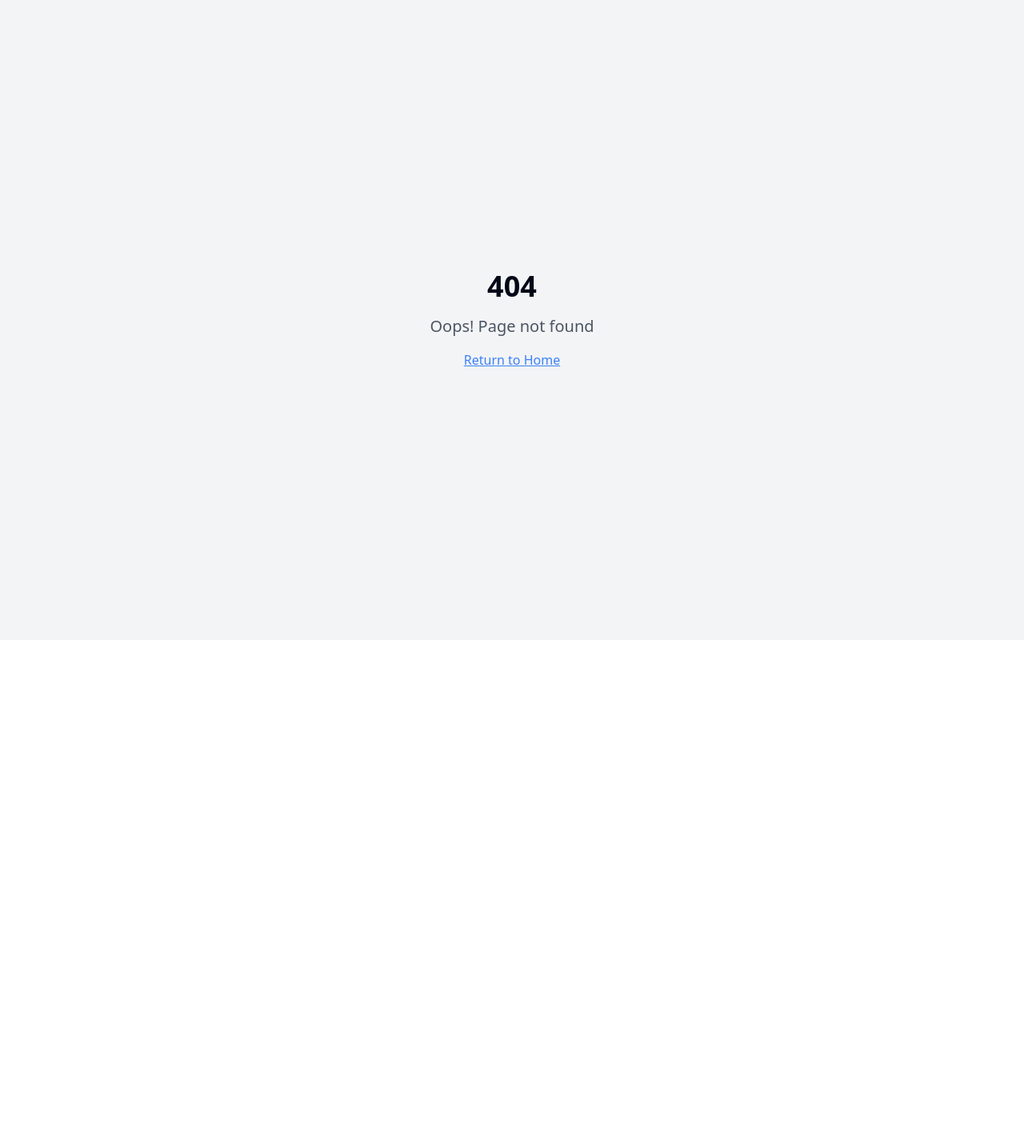
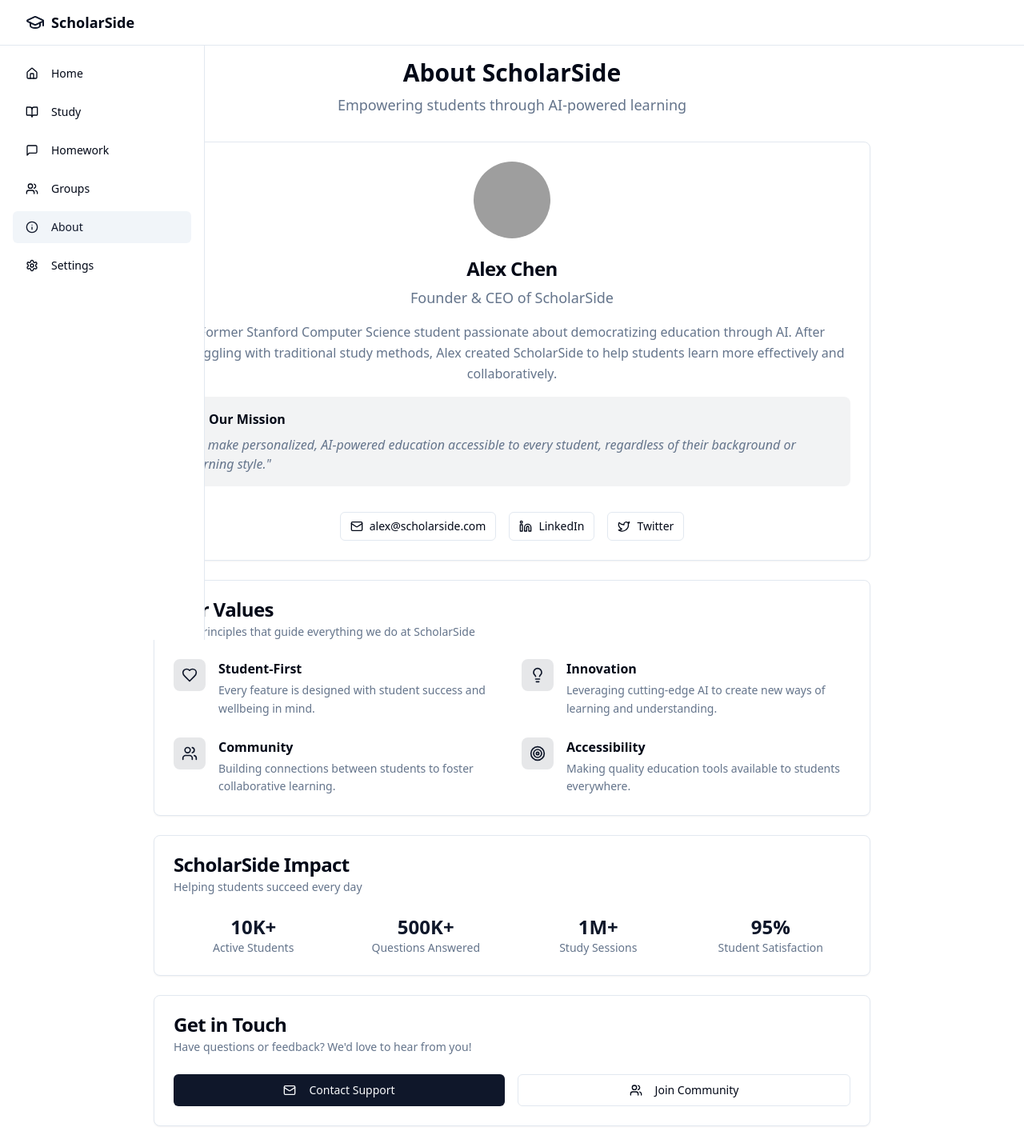
Before and after one commit to Lwandile925/scholar-side-study-verse, a React (Vite) app: page /about in a window 1280 px wide. Before the commit this address had no page. Shown: the whole page at 80% size. Before the commit the page ends 800 px from the top, so only its background shows below. Built offline with nearby package versions, Linux system fonts and the light colour scheme; grey boxes are pictures that could not be loaded.

Commit message:
Add founder information
Added a placeholder for the founder of the app.

```diff
--- a/src/App.tsx
+++ b/src/App.tsx
@@ -9,6 +9,7 @@ import Layout from "@/components/Layout";
 import OnboardingScreen from "@/pages/OnboardingScreen";
 import HomeScreen from "@/pages/HomeScreen";
 import StudyScreen from "@/pages/StudyScreen";
+import AboutScreen from "@/pages/AboutScreen";
 import NotFound from "./pages/NotFound";
 
 const queryClient = new QueryClient();
@@ -38,6 +39,7 @@ const App = () => (
             <Route path="/" element={<Layout />}>
               <Route path="home" element={<HomeScreen />} />
               <Route path="study" element={<StudyScreen />} />
+              <Route path="about" element={<AboutScreen />} />
               <Route path="homework-help" element={<div className="p-8 text-center">Homework Help - Coming Soon!</div>} />
               <Route path="groups" element={<div className="p-8 text-center">Study Groups - Coming Soon!</div>} />
               <Route path="settings" element={<div className="p-8 text-center">Settings - Coming Soon!</div>} />
--- a/src/components/Layout.tsx
+++ b/src/components/Layout.tsx
@@ -8,7 +8,8 @@ import {
   MessageSquare,
   Users,
   Settings,
-  GraduationCap
+  GraduationCap,
+  Info
 } from 'lucide-react';
 import { cn } from '@/lib/utils';
 
@@ -20,6 +21,7 @@ const Layout = () => {
     { name: 'Study', href: '/study', icon: BookOpen },
     { name: 'Homework', href: '/homework-help', icon: MessageSquare },
     { name: 'Groups', href: '/groups', icon: Users },
+    { name: 'About', href: '/about', icon: Info },
     { name: 'Settings', href: '/settings', icon: Settings },
   ];
 
@@ -42,7 +44,7 @@ const Layout = () => {
 
       {/* Bottom Navigation (Mobile) */}
       <nav className="fixed bottom-0 left-0 right-0 z-50 bg-background border-t md:hidden">
-        <div className="grid grid-cols-5 h-16">
+        <div className="grid grid-cols-6 h-16">
           {navigation.map((item) => {
             const isActive = location.pathname === item.href;
             return (
@@ -56,8 +58,8 @@ const Layout = () => {
                     : "text-muted-foreground hover:text-foreground"
                 )}
               >
-                <item.icon className="h-5 w-5" />
-                <span>{item.name}</span>
+                <item.icon className="h-4 w-4" />
+                <span className="text-[10px]">{item.name}</span>
               </Link>
             );
           })}
--- /dev/null
+++ b/src/pages/AboutScreen.tsx
@@ -0,0 +1,195 @@
+
+import React from 'react';
+import { Card, CardContent, CardDescription, CardHeader, CardTitle } from '@/components/ui/card';
+import { Avatar, AvatarFallback, AvatarImage } from '@/components/ui/avatar';
+import { Button } from '@/components/ui/button';
+import {
+  GraduationCap,
+  Heart,
+  Lightbulb,
+  Users,
+  Target,
+  Mail,
+  Linkedin,
+  Twitter
+} from 'lucide-react';
+
+const AboutScreen = () => {
+  const founder = {
+    name: "Alex Chen",
+    title: "Founder & CEO of ScholarSide",
+    bio: "Former Stanford Computer Science student passionate about democratizing education through AI. After struggling with traditional study methods, Alex created ScholarSide to help students learn more effectively and collaboratively.",
+    mission: "To make personalized, AI-powered education accessible to every student, regardless of their background or learning style.",
+    image: "/placeholder.svg",
+    social: {
+      email: "alex@scholarside.com",
+      linkedin: "alexchen-scholarside",
+      twitter: "@alexchen_ai"
+    }
+  };
+
+  const values = [
+    {
+      icon: Heart,
+      title: "Student-First",
+      description: "Every feature is designed with student success and wellbeing in mind."
+    },
+    {
+      icon: Lightbulb,
+      title: "Innovation",
+      description: "Leveraging cutting-edge AI to create new ways of learning and understanding."
+    },
+    {
+      icon: Users,
+      title: "Community",
+      description: "Building connections between students to foster collaborative learning."
+    },
+    {
+      icon: Target,
+      title: "Accessibility",
+      description: "Making quality education tools available to students everywhere."
+    }
+  ];
+
+  return (
+    <div className="min-h-screen bg-background p-4">
+      <div className="max-w-4xl mx-auto space-y-6">
+        {/* Header */}
+        <div className="text-center mb-8">
+          <h1 className="text-3xl font-bold mb-2">About ScholarSide</h1>
+          <p className="text-muted-foreground text-lg">
+            Empowering students through AI-powered learning
+          </p>
+        </div>
+
+        {/* Founder Section */}
+        <Card>
+          <CardHeader className="text-center pb-4">
+            <Avatar className="w-24 h-24 mx-auto mb-4">
+              <AvatarImage src={founder.image} alt={founder.name} />
+              <AvatarFallback className="text-xl">
+                {founder.name.split(' ').map(n => n[0]).join('')}
+              </AvatarFallback>
+            </Avatar>
+            <CardTitle className="text-2xl">{founder.name}</CardTitle>
+            <CardDescription className="text-lg">{founder.title}</CardDescription>
+          </CardHeader>
+          <CardContent className="space-y-4">
+            <p className="text-center text-muted-foreground leading-relaxed">
+              {founder.bio}
+            </p>
+
+            <div className="bg-primary/5 p-4 rounded-lg">
+              <h3 className="font-semibold mb-2 flex items-center gap-2">
+                <GraduationCap className="h-5 w-5 text-primary" />
+                Our Mission
+              </h3>
+              <p className="text-muted-foreground italic">
+                "{founder.mission}"
+              </p>
+            </div>
+
+            {/* Social Links */}
+            <div className="flex justify-center gap-4 pt-4">
+              <Button variant="outline" size="sm" className="gap-2">
+                <Mail className="h-4 w-4" />
+                {founder.social.email}
+              </Button>
+              <Button variant="outline" size="sm" className="gap-2">
+                <Linkedin className="h-4 w-4" />
+                LinkedIn
+              </Button>
+              <Button variant="outline" size="sm" className="gap-2">
+                <Twitter className="h-4 w-4" />
+                Twitter
+              </Button>
+            </div>
+          </CardContent>
+        </Card>
+
+        {/* Company Values */}
+        <Card>
+          <CardHeader>
+            <CardTitle>Our Values</CardTitle>
+            <CardDescription>
+              The principles that guide everything we do at ScholarSide
+            </CardDescription>
+          </CardHeader>
+          <CardContent>
+            <div className="grid grid-cols-1 md:grid-cols-2 gap-6">
+              {values.map((value, index) => (
+                <div key={index} className="flex gap-4">
+                  <div className="flex-shrink-0">
+                    <div className="w-10 h-10 bg-primary/10 rounded-lg flex items-center justify-center">
+                      <value.icon className="h-5 w-5 text-primary" />
+                    </div>
+                  </div>
+                  <div>
+                    <h3 className="font-semibold mb-1">{value.title}</h3>
+                    <p className="text-sm text-muted-foreground leading-relaxed">
+                      {value.description}
+                    </p>
+                  </div>
+                </div>
+              ))}
+            </div>
+          </CardContent>
+        </Card>
+
+        {/* App Stats */}
+        <Card>
+          <CardHeader>
+            <CardTitle>ScholarSide Impact</CardTitle>
+            <CardDescription>
+              Helping students succeed every day
+            </CardDescription>
+          </CardHeader>
+          <CardContent>
+            <div className="grid grid-cols-2 md:grid-cols-4 gap-4 text-center">
+              <div>
+                <div className="text-2xl font-bold text-primary">10K+</div>
+                <div className="text-sm text-muted-foreground">Active Students</div>
+              </div>
+              <div>
+                <div className="text-2xl font-bold text-primary">500K+</div>
+                <div className="text-sm text-muted-foreground">Questions Answered</div>
+              </div>
+              <div>
+                <div className="text-2xl font-bold text-primary">1M+</div>
+                <div className="text-sm text-muted-foreground">Study Sessions</div>
+              </div>
+              <div>
+                <div className="text-2xl font-bold text-primary">95%</div>
+                <div className="text-sm text-muted-foreground">Student Satisfaction</div>
+              </div>
+            </div>
+          </CardContent>
+        </Card>
+
+        {/* Contact */}
+        <Card>
+          <CardHeader>
+            <CardTitle>Get in Touch</CardTitle>
+            <CardDescription>
+              Have questions or feedback? We'd love to hear from you!
+            </CardDescription>
+          </CardHeader>
+          <CardContent>
+            <div className="flex flex-col sm:flex-row gap-4">
+              <Button className="flex-1">
+                <Mail className="mr-2 h-4 w-4" />
+                Contact Support
+              </Button>
+              <Button variant="outline" className="flex-1">
+                <Users className="mr-2 h-4 w-4" />
+                Join Community
+              </Button>
+            </div>
+          </CardContent>
+        </Card>
+      </div>
+    </div>
+  );
+};
+
+export default AboutScreen;
```
